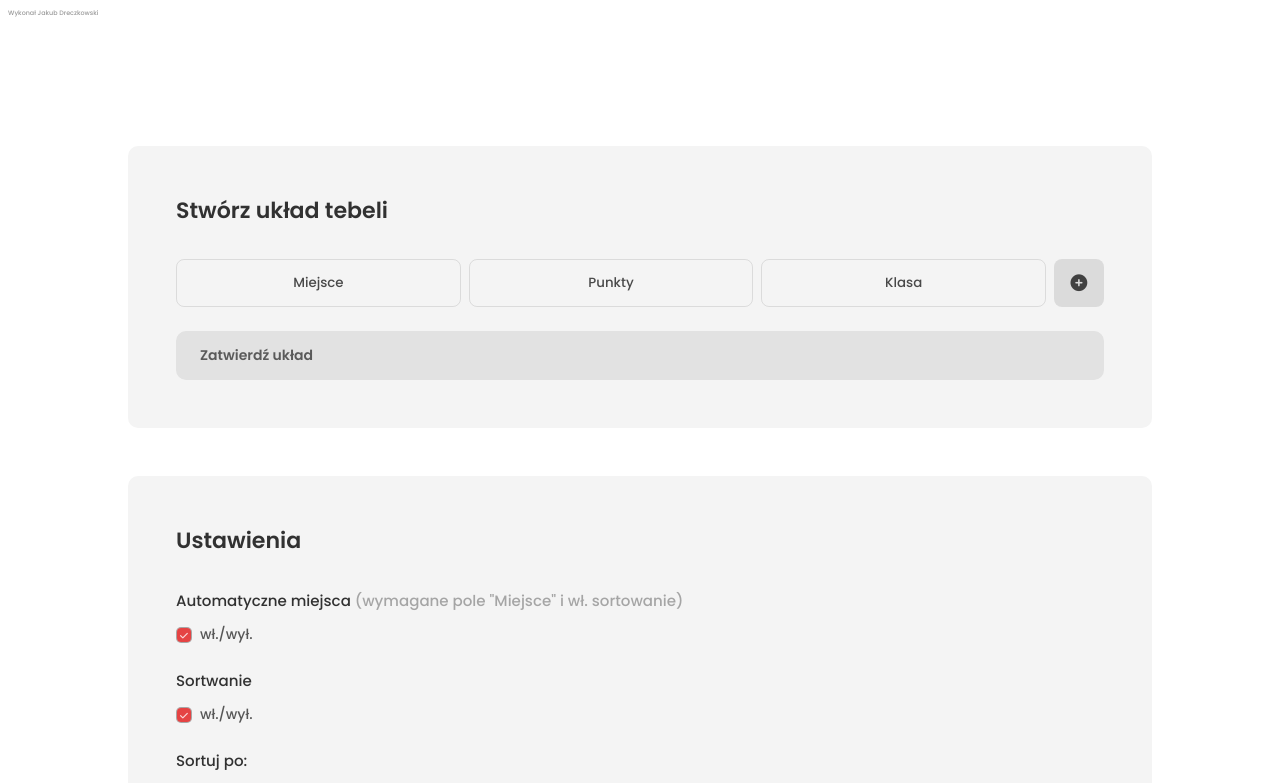
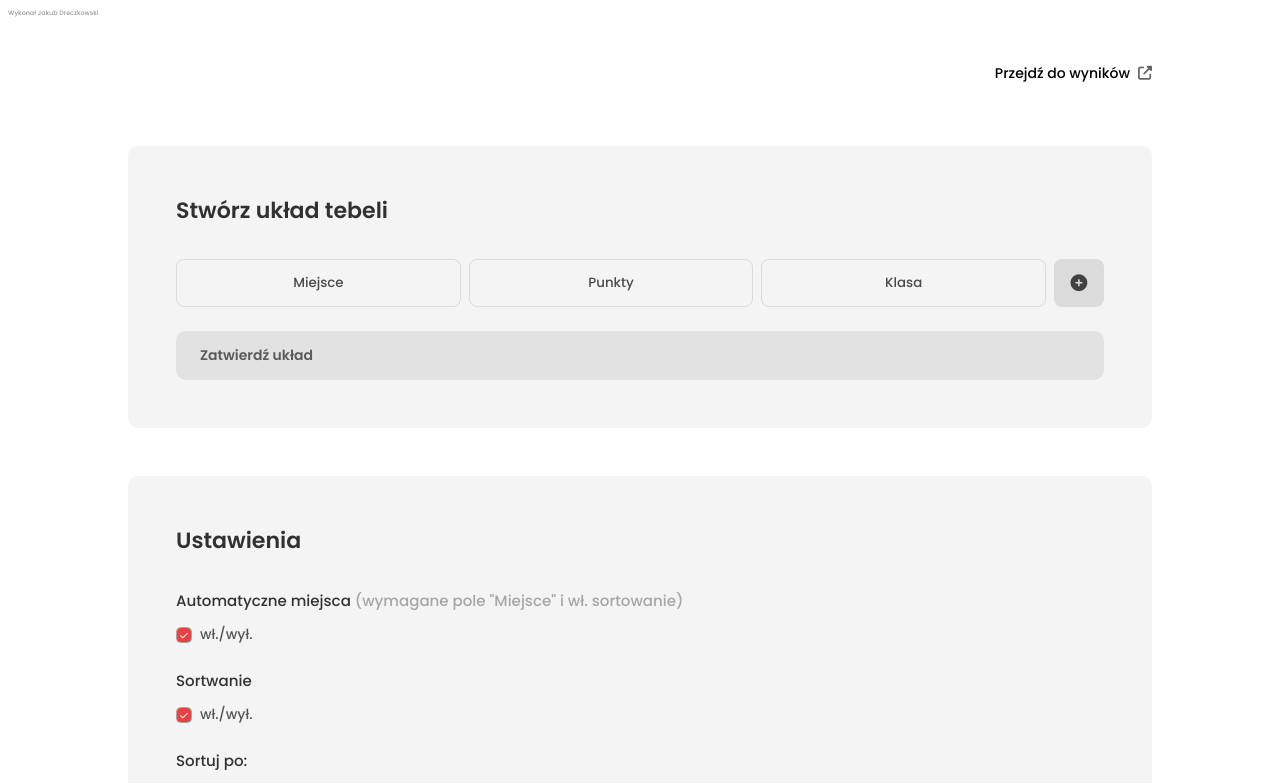
Before and after one commit to Just-xx/konkurs-site, a React (Vite) app: page / in a window 1280 px wide. Shown: the top 783 px of the page. Built offline with nearby package versions, Linux system fonts and the light colour scheme.

Commit message:
restored nav

```diff
--- a/src/components/Header/Header.css
+++ b/src/components/Header/Header.css
@@ -3,7 +3,6 @@ header {
   justify-content: space-between;
   align-items: center;
   margin: 48px 0;
-  visibility: hidden;
 }
 
 
--- a/src/components/Header/Header.jsx
+++ b/src/components/Header/Header.jsx
@@ -12,7 +12,7 @@ export default function Header() {
     <header>
       <Logo />
       <nav>
-        {/* <Link className='navlink' to="prezentacja" target="_blank" rel="noopener noreferrer" ><span>Przejdź do wyników</span><i className="fa-solid fa-up-right-from-square"></i></Link> */}
+        <Link className='navlink' to="prezentacja" target="_blank" rel="noopener noreferrer" ><span>Przejdź do wyników</span><i className="fa-solid fa-up-right-from-square"></i></Link>
         {/* <button onClick={() => fileDownload(CSVData)} className="navlink">Eksportuj wyniki</button> */}
         {/* <Button fileInput onChange={e => handleCSVFile(e, setCSVData)}>Załaduj z pliku</Button> */}
       </nav>
```
